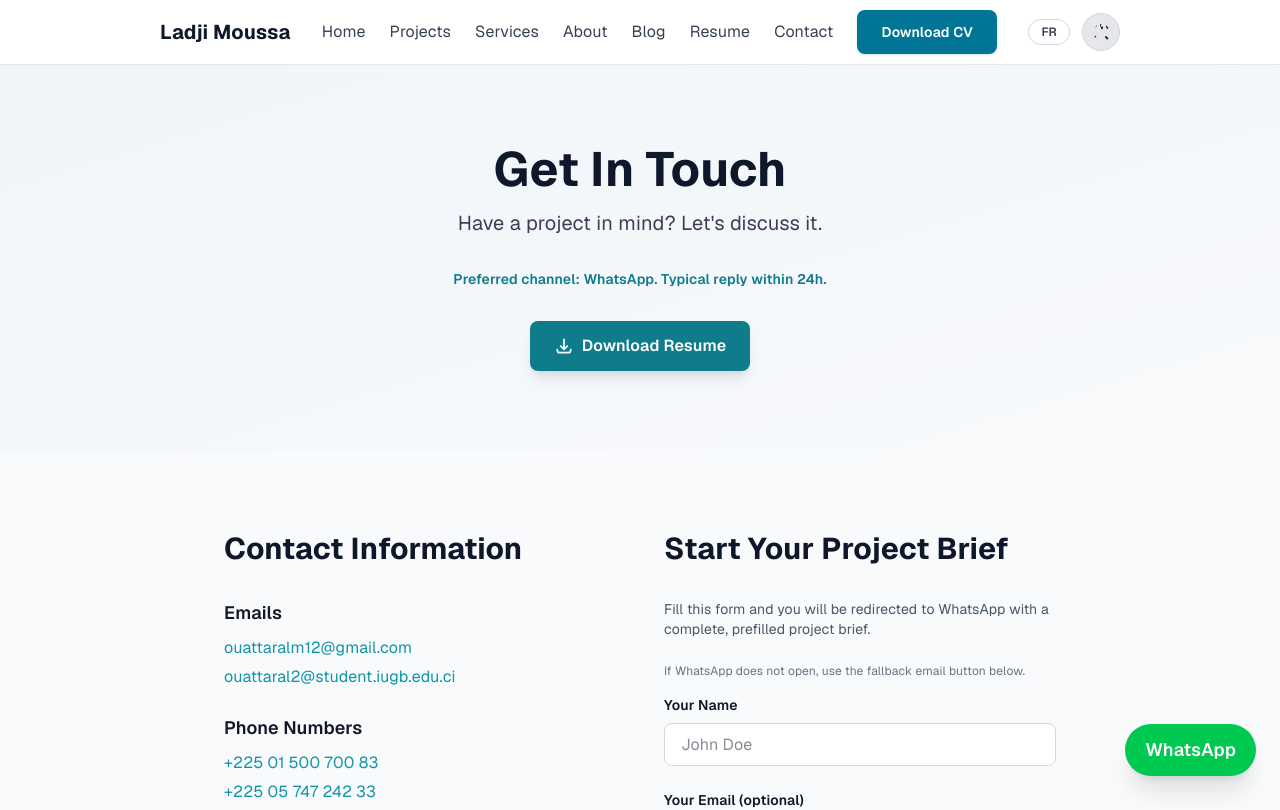
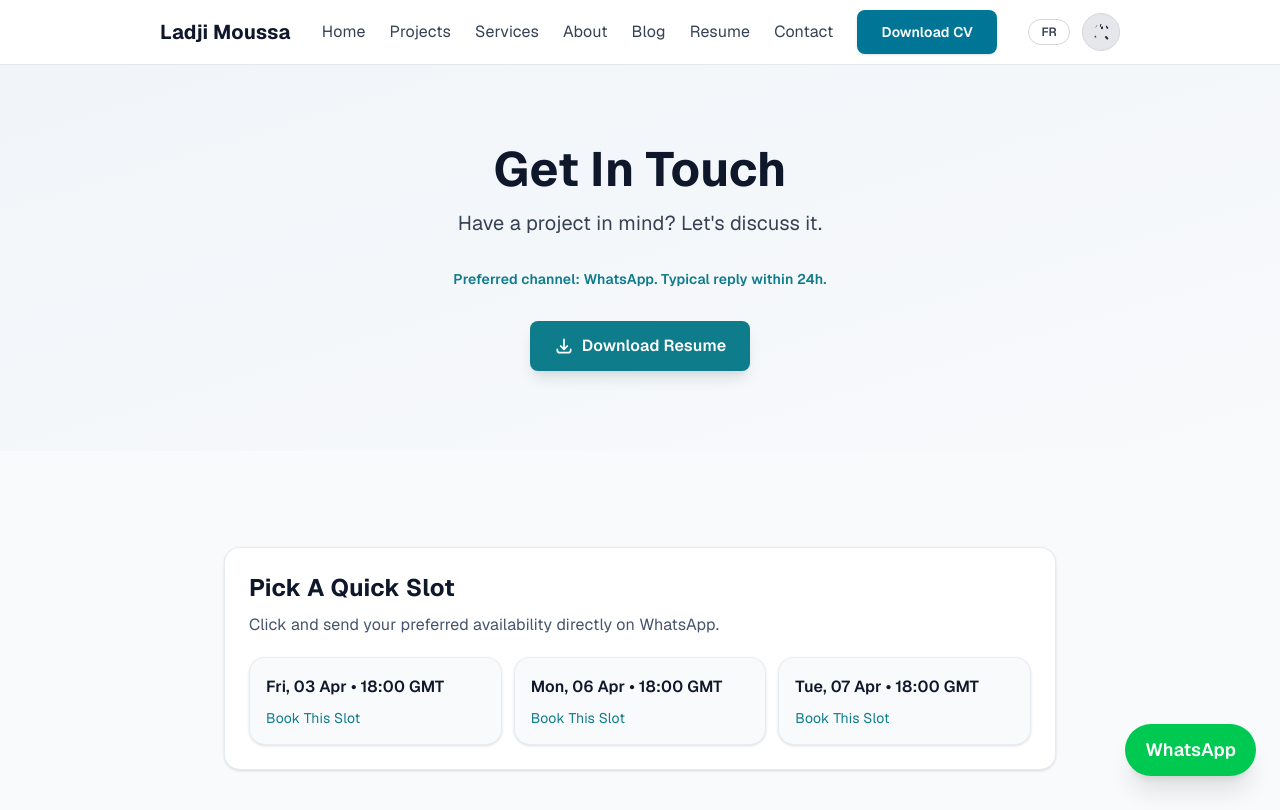
Before and after one commit to AkmelFed12/Portfolio, a Next.js app: page /contact in a window 1280 px wide. Shown: the top 810 px of the page. Built offline with nearby package versions, Linux system fonts and the light colour scheme; no server answers.

Commit message:
Add quick availability slots to contact conversion flow

```diff
--- a/src/app/contact/page.tsx
+++ b/src/app/contact/page.tsx
@@ -2,6 +2,7 @@
 
 import { FormEvent, useState } from 'react';
 import ResumeDownload from '@/components/ResumeDownload';
+import AvailabilityQuickSlots from '@/components/AvailabilityQuickSlots';
 import { trackEvent } from '@/lib/analytics';
 
 
@@ -91,6 +92,7 @@
       </section>
 
       <section className="max-w-4xl mx-auto px-4 sm:px-6 lg:px-8 py-20">
+        <AvailabilityQuickSlots lang="en" />
         <div className="grid md:grid-cols-2 gap-12">
           <div className="animate-slide-left">
             <h2 className="text-3xl font-bold mb-8">Contact Information</h2>
--- /dev/null
+++ b/src/components/AvailabilityQuickSlots.tsx
@@ -0,0 +1,79 @@
+'use client';
+
+import { trackEvent } from '@/lib/analytics';
+
+type AvailabilityQuickSlotsProps = {
+  lang: 'en' | 'fr';
+};
+
+const WEEKDAY_FORMATTER = new Intl.DateTimeFormat('en-GB', {
+  weekday: 'short',
+  day: '2-digit',
+  month: 'short',
+});
+
+function getNextBusinessDays(count: number): Date[] {
+  const days: Date[] = [];
+  const cursor = new Date();
+  cursor.setHours(0, 0, 0, 0);
+
+  while (days.length < count) {
+    cursor.setDate(cursor.getDate() + 1);
+    const day = cursor.getDay();
+    if (day !== 0 && day !== 6) {
+      days.push(new Date(cursor));
+    }
+  }
+
+  return days;
+}
+
+export default function AvailabilityQuickSlots({ lang }: AvailabilityQuickSlotsProps) {
+  const slots = getNextBusinessDays(3).map((date) => ({
+    label: `${WEEKDAY_FORMATTER.format(date)} • 18:00 GMT`,
+    value: `${WEEKDAY_FORMATTER.format(date)} at 18:00 GMT`,
+  }));
+
+  const t =
+    lang === 'fr'
+      ? {
+          title: 'Choisir un creneau rapide',
+          subtitle: 'Clique et envoie directement ta disponibilite sur WhatsApp.',
+          cta: 'Reserver ce creneau',
+        }
+      : {
+          title: 'Pick A Quick Slot',
+          subtitle: 'Click and send your preferred availability directly on WhatsApp.',
+          cta: 'Book This Slot',
+        };
+
+  const onBook = (slot: string) => {
+    const text = encodeURIComponent(
+      `Hello Ladji, I would like a project call on ${slot}. Please confirm availability.`
+    );
+    trackEvent('availability_slot_click', { slot });
+    window.open(`https://wa.me/2250574724233?text=${text}`, '_blank', 'noopener,noreferrer');
+  };
+
+  return (
+    <section className="py-2 sm:py-4">
+      <div className="surface-card p-5 sm:p-6 mb-8">
+        <h2 className="text-2xl font-bold text-slate-900 dark:text-slate-100 mb-2">{t.title}</h2>
+        <p className="text-slate-600 dark:text-slate-300 mb-5">{t.subtitle}</p>
+        <div className="grid gap-3 sm:grid-cols-3">
+          {slots.map((slot) => (
+            <button
+              key={slot.value}
+              type="button"
+              onClick={() => onBook(slot.value)}
+              className="surface-card-soft p-4 text-left focus-ring"
+            >
+              <p className="font-semibold text-slate-900 dark:text-slate-100 mb-2">{slot.label}</p>
+              <p className="text-sm text-cyan-700 dark:text-cyan-300">{t.cta}</p>
+            </button>
+          ))}
+        </div>
+      </div>
+    </section>
+  );
+}
```
